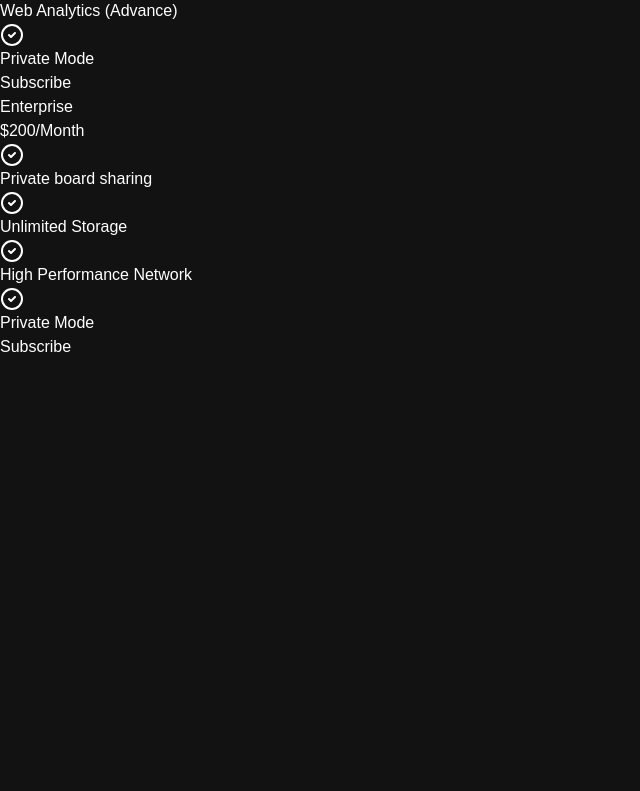
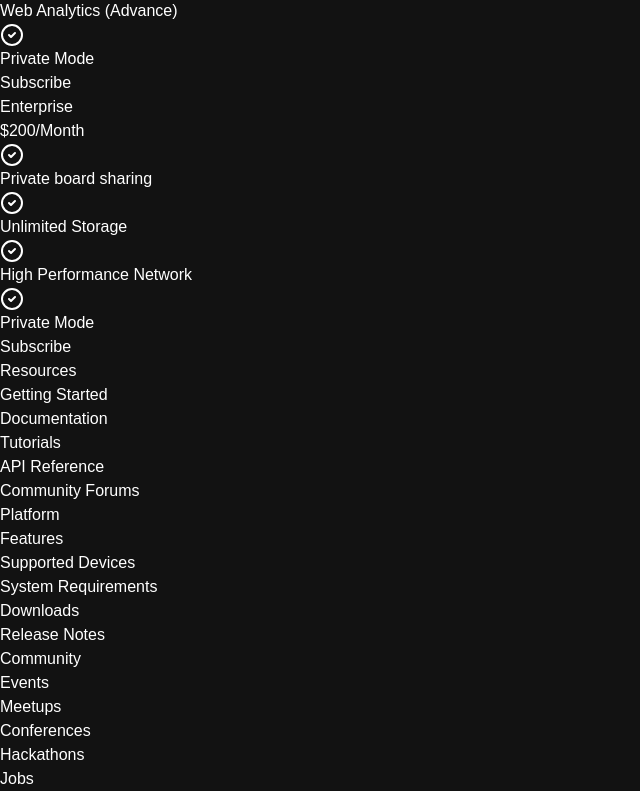
Before and after one commit to JesseMburu/React-practice, a React (Vite) app: page / in a window 1280 px wide. Shown: the part 4020-4811 px from the top of the page, without its empty margins (0-640 px from the left). Before the commit the page ends 4379 px from the top, so only its background shows below. Built offline with nearby package versions, Linux system fonts and the light colour scheme.

Commit message:
Footer Section

```diff
--- a/src/App.jsx
+++ b/src/App.jsx
@@ -3,6 +3,7 @@
 import Feature from "./components/Feature.jsx"
 import Workflow from "./components/Workflow.jsx"
 import Pricing from "./components/Pricing.jsx"
+import Footer from "./components/Footer.jsx"
 
 const App = () => {
   return (
@@ -18,6 +19,8 @@
       <Workflow/>
 
       <Pricing/>
+
+      <Footer/>
     </div>
   )
 }
--- /dev/null
+++ b/src/components/Footer.jsx
@@ -0,0 +1,51 @@
+import {resourcesLinks, platformLinks, communityLinks} from "../constants"
+
+const Footer = () => {
+  return (
+    <footer className="ml-20 mt-20 border-t py-10 border-neutral-700">
+        <div className="grid grid-cols-2 lg:grid-cols-3 gap-4">
+            <div>
+                <h3 className="text-md font-semibold mb-4">Resources</h3>
+                <ul className="space-y-2">
+                    {resourcesLinks.map((link, index)=>(
+                        <li key={index}>
+                            <a href={link.href} className="text-neutral-300 hover:text-white">
+                                {link.text}
+                            </a>
+                        </li>
+                    ))}
+                </ul>
+            </div>
+
+            <div>
+                <h3 className="text-md font-semibold mb-4">Platform</h3>
+                <ul className="space-y-2">
+                    {platformLinks.map((link, index)=>(
+                        <li key={index}>
+                            <a href={link.href} className="text-neutral-300 hover:text-white">
+                                {link.text}
+                            </a>
+                        </li>
+                    ))}
+                </ul>
+            </div>
+
+            <div>
+                <h3 className="text-md font-semibold mb-4">Community</h3>
+                <ul className="space-y-2">
+                    {communityLinks.map((link, index)=>(
+                        <li key={index}>
+                            <a href={link.href} className="text-neutral-300 hover:text-white">
+                                {link.text}
+                            </a>
+                        </li>
+                    ))}
+                </ul>
+            </div>
+
+        </div>
+    </footer>
+  )
+}
+
+export default Footer
```
